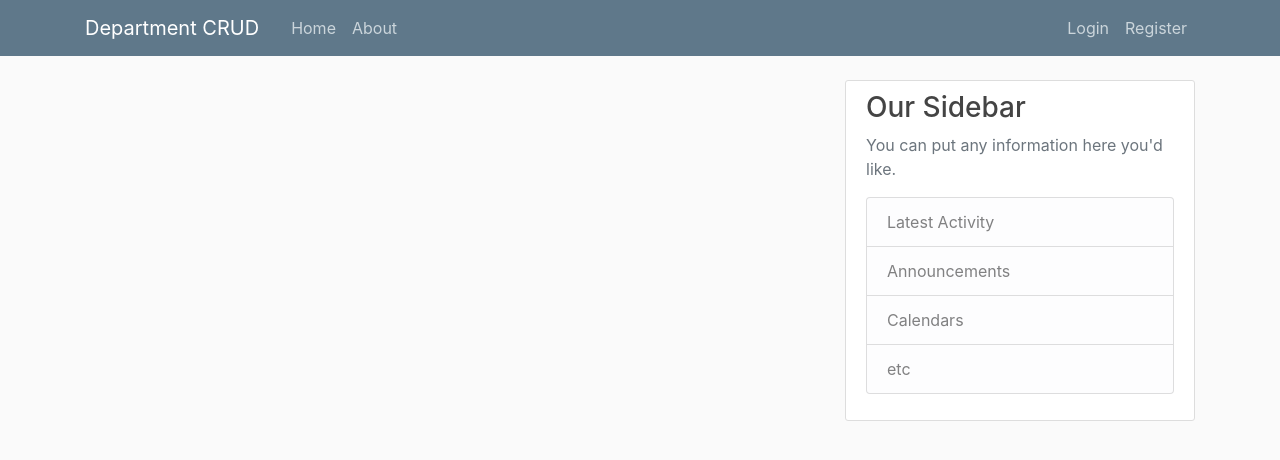
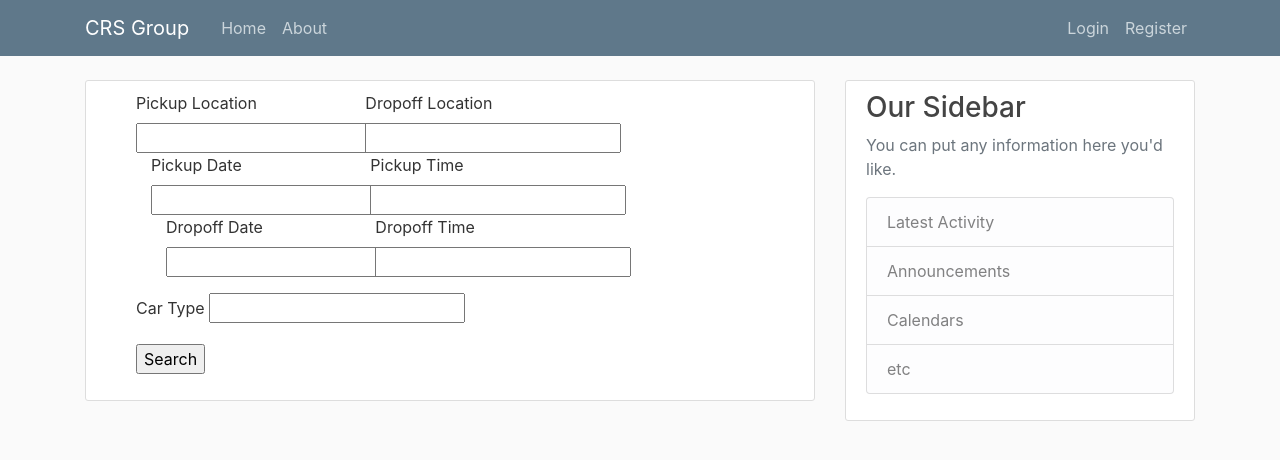
Before and after one commit to thealfaisal/comp453FinalProject, a Python web app: template flaskDemo/templates/home.html in a window 1280 px wide. Shown: the top 460 px of the page. Run offline with Jinja, Linux system fonts and the light colour scheme; the template is opened without the code that fills it, so the values that code supplies are empty; some libraries are stand-ins or nearby versions.

Commit message:
Search home UI From done

```diff
--- a/flaskDemo/__init__.py
+++ b/flaskDemo/__init__.py
@@ -5,7 +5,7 @@ from flask_login import LoginManager
 
 app = Flask(__name__)
 app.config['SECRET_KEY'] = '5791628bb0b13ce0c676dfde280ba245'
-app.config['SQLALCHEMY_DATABASE_URI'] = 'mysql+pymysql://User1:dbUser1@localhost/company'
+app.config['SQLALCHEMY_DATABASE_URI'] = 'mysql+pymysql://User1:dbUser1@localhost/carreservation'
 db = SQLAlchemy(app)
 bcrypt = Bcrypt(app)
 login_manager = LoginManager(app)
--- a/flaskDemo/templates/home.html
+++ b/flaskDemo/templates/home.html
@@ -1,5 +1,6 @@
 {% extends "layout.html" %}
 {% block content %}
+<!--
     {% for post in posts %}
         <article class="media content-section">
           <img class="rounded-circle article-img" src="{{ url_for('static', filename='profile_pics/' + post.author.image_file) }}">
@@ -12,5 +13,54 @@
             <p class="article-content">{{ post.content }}</p>
           </div>
         </article>
-    {% endfor %}
+    {% endfor %}  -->
+    <article class="media content-section">
+      <!--<img class="rounded-circle article-img" src="profile_pics/default.jpg"> -->
+      <form method="POST" action="" class="col-md-12 col-sm-12">
+          <div class="form-group col-md-12 col-sm-12">
+            <div class="row">
+              <div class="col-md-4 col-sm-4" style="margin-right:10px;">
+                <label for="pickingup">Pickup Location</label>
+                <input type="text" name="pickup" />
+              </div>
+              <div class="col-md-4 col-sm-4">
+                <label for="Dropoff">Dropoff Location</label>
+                <input type="text" name="dropoff" />
+              </div>
+            </div>
+          <div class="form-group col-md-12 col-sm-12">
+            <div class="row">
+              <div class="col-md-4 col-sm-4" style="margin-right:10px;">
+                <label for="dateFrom">Pickup Date</label>
+                <input type="text" name="dateFrom" />
+              </div>
+              <div class="col-md-4 col-sm-4">
+                <label for="timeFrom">Pickup Time</label>
+                <input type="text" name="timeFrom" value="">
+              </div>
+            </div>
+            <div class="form-group col-md-12 col-sm-12">
+                <div class="row">
+                  <div class="col-md-4 col-sm-4" style="margin-right:10px;">
+                    <label for="dateTo">Dropoff Date</label>
+                    <input type="text" name="dateTo" />
+                  </div>
+                  <div class="col-md-4 col-sm-4">
+                    <label for="timeTo">Dropoff Time</label>
+                    <input type="text" name="timeTo" value="">
+                  </div>
+                </div>
+              </div>
+          </div>
+          <div class="form-group">
+            <label for="cartype">Car Type</label>
+            <input type="text" name="cartype" />
+          </div>
+          <div class="form-group col-md-12 col-sm-12">
+            <div class="row">
+              <input type="submit" name="submit" value="Search">
+            </div>
+          </div>
+      </form>
+    </article>
 {% endblock content %}
--- a/flaskDemo/templates/layout.html
+++ b/flaskDemo/templates/layout.html
@@ -11,16 +11,16 @@
     <link rel="stylesheet" type="text/css" href="{{ url_for('static', filename='main.css') }}">
 
     {% if title %}
-        <title>Department CRUD - {{ title }}</title>
+        <title>Car Lease Reservation</title>
     {% else %}
-        <title>Department CRUD</title>
+        <title>Home</title>
     {% endif %}
 </head>
 <body>
     <header class="site-header">
       <nav class="navbar navbar-expand-md navbar-dark bg-steel fixed-top">
         <div class="container">
-          <a class="navbar-brand mr-4" href="/">Department CRUD</a>
+          <a class="navbar-brand mr-4" href="/">CRS Group</a>
           <button class="navbar-toggler" type="button" data-toggle="collapse" data-target="#navbarToggle" aria-controls="navbarToggle" aria-expanded="false" aria-label="Toggle navigation">
             <span class="navbar-toggler-icon"></span>
           </button>
@@ -58,7 +58,7 @@
           {% endwith %}
           {% block content %}{% endblock %}
         </div>
-        <div class="col-md-4">
+        <div class="col-sm-4">
           <div class="content-section">
             <h3>Our Sidebar</h3>
             <p class='text-muted'>You can put any information here you'd like.
```
Also changed, not shown: flaskDemo/forms.py (+6 -5 lines), flaskDemo/models.py (+15 -10 lines), flaskDemo/routes.py (+9 -4 lines).
